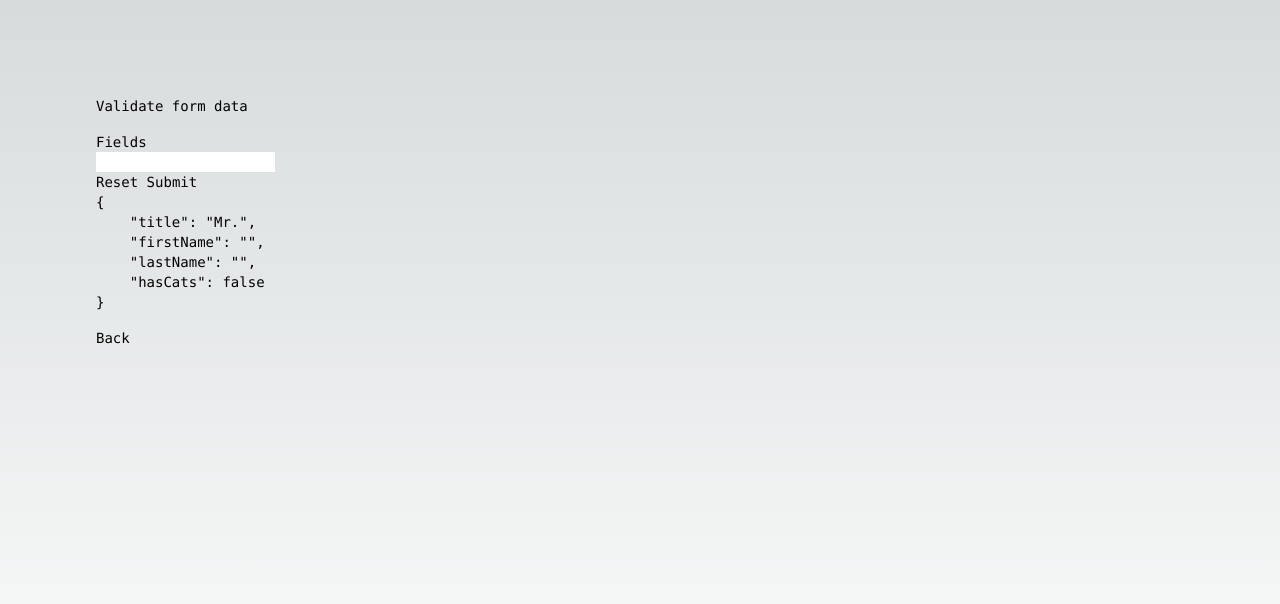
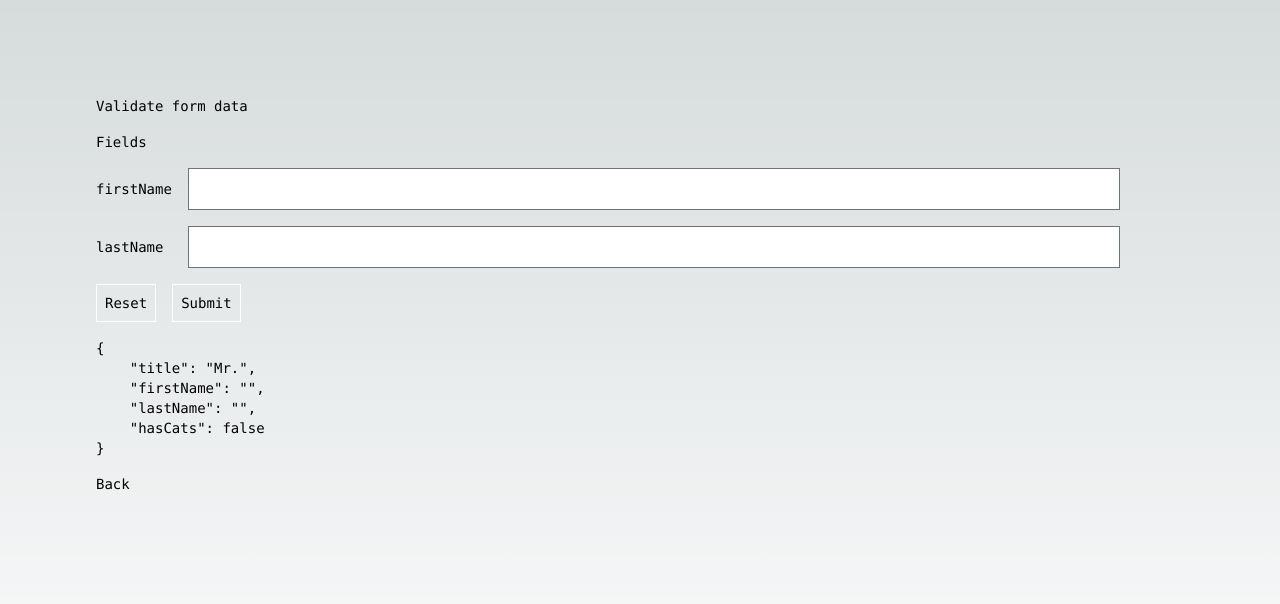
Before and after one commit to maurer2/Monte, a Next.js app in the folder example/: page /validate-form-data in a window 1280 px wide. Shown: the top 604 px of the page. Built offline with nearby package versions, Linux system fonts and the light colour scheme.

Commit message:
Improved form layout and added tailwind form

```diff
--- a/example/package.json
+++ b/example/package.json
@@ -13,6 +13,7 @@
   "dependencies": {
     "@faker-js/faker": "^8.0.0",
     "@headlessui/react": "^1.7.14",
+    "@tailwindcss/forms": "^0.5.3",
     "@testing-library/jest-dom": "^5.16.5",
     "@testing-library/react": "^14.0.0",
     "@testing-library/user-event": "^14.4.3",
--- a/example/src/app/validate-form-data/page.tsx
+++ b/example/src/app/validate-form-data/page.tsx
@@ -2,11 +2,11 @@
 
 import { useReducer } from 'react';
 import type { ChangeEvent } from 'react';
-import { Combobox } from '@headlessui/react';
+import { Listbox, Combobox } from '@headlessui/react';
 
 import BackButton from '@/components/BackButton';
 
-// import { schema } from '../../schema/schema';
+import { schema } from '../../schema/schema';
 import type { Schema } from '../../schema/schema.types';
 
 const FORM_VALUES_ACTION_NAMES = {
@@ -71,10 +71,12 @@ export default function ValidateFormData() {
         <h1 className="mb-4">Validate form data</h1>
 
         <form action="" onReset={() => null} onSubmit={() => null}>
-          <fieldset>
-            <legend>Fields</legend>
+          <fieldset className="grid grid-cols-[min-content_1fr] gap-x-4 gap-y-4 mb-4 items-center">
+            <legend className="col-span-2 mb-4">Fields</legend>
+
             {/* firstName */}
             <Combobox value={formValues.firstName}>
+              <Combobox.Label>firstName</Combobox.Label>
               <Combobox.Input
                 className="text-black"
                 onChange={(event: ChangeEvent<HTMLInputElement>): void => {
@@ -90,10 +92,34 @@ export default function ValidateFormData() {
                 displayValue={(value: Schema['firstName']) => value}
               />
             </Combobox>
+
+            {/* lastName */}
+            <Combobox value={formValues.lastName}>
+              <Combobox.Label>lastName</Combobox.Label>
+              <Combobox.Input
+                className="text-black"
+                onChange={(event: ChangeEvent<HTMLInputElement>): void => {
+                  dispatchFormValuesTyped({
+                    type: FORM_VALUES_ACTION_NAMES.SET_VALUE,
+                    payload: {
+                      key: 'lastName',
+                      value: event.target.value,
+                    },
+                  });
+                }}
+                displayValue={(value: Schema['lastName']) => value}
+              />
+            </Combobox>
           </fieldset>
-          <button type="reset">Reset</button>
-          {' '}
-          <button type="submit">Submit</button>
+
+          <div className="flex gap-4 mb-4">
+            <button type="reset" className="p-2 border border-white">
+              Reset
+            </button>
+            <button type="submit" className="p-2 border border-white">
+              Submit
+            </button>
+          </div>
         </form>
 
         <code>
--- a/example/tailwind.config.js
+++ b/example/tailwind.config.js
@@ -14,5 +14,7 @@ module.exports = {
       },
     },
   },
-  plugins: [],
+  plugins: [
+    require('@tailwindcss/forms'),
+  ],
 }
```
Also changed, not shown: 1 other file (tests, documents, lock files or other folders).
